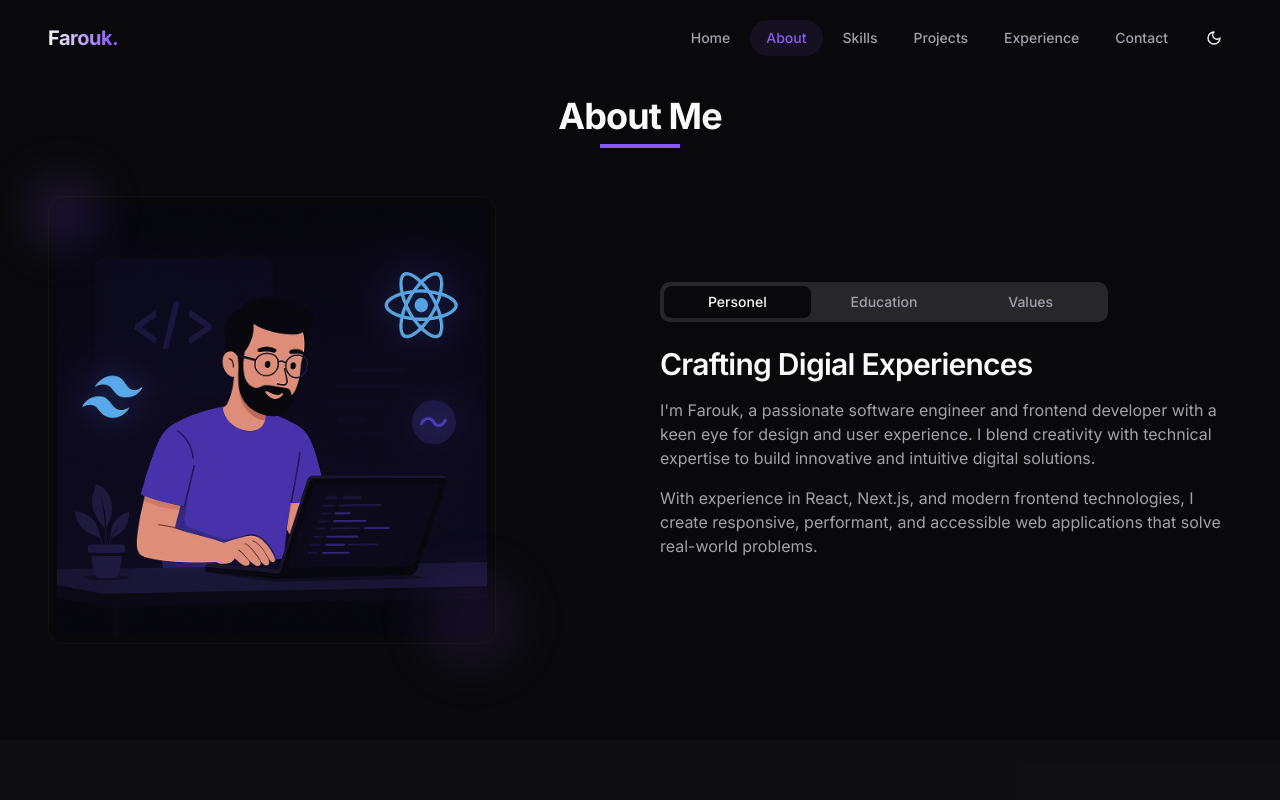
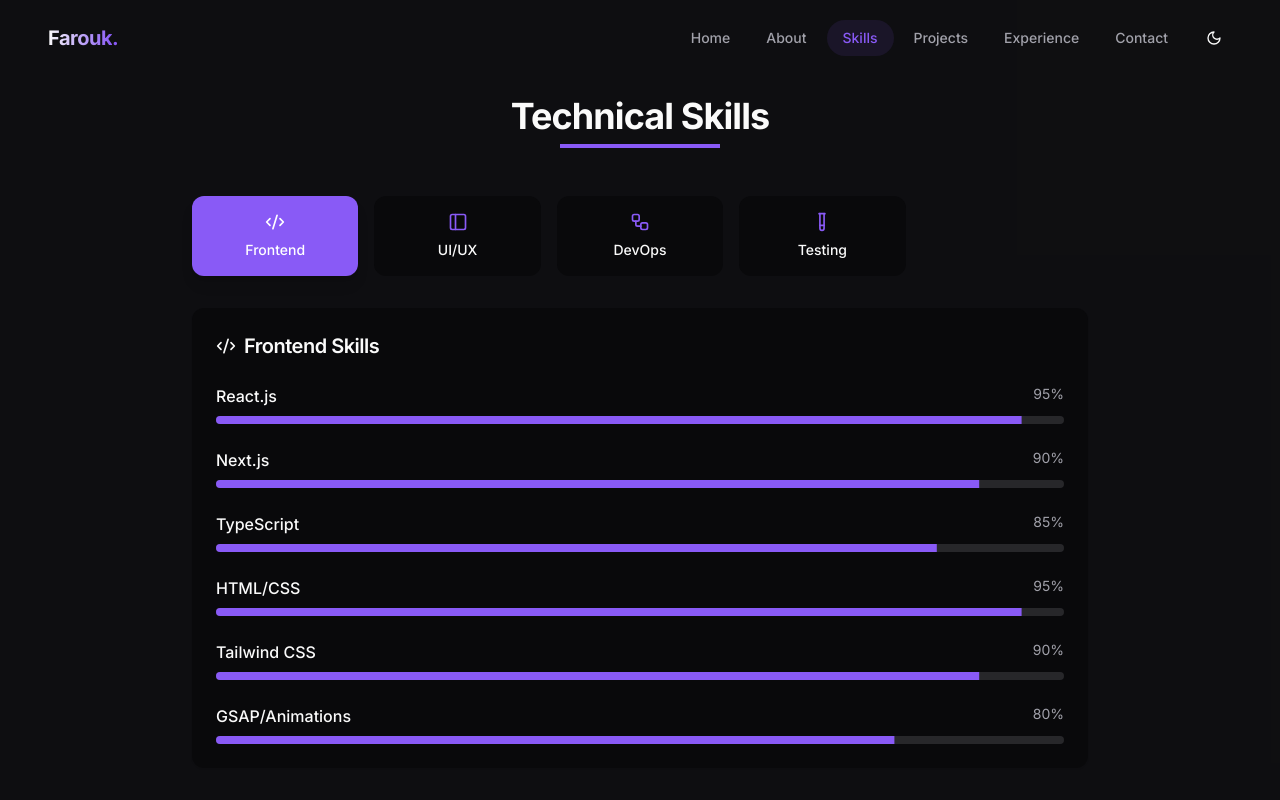
Before and after one commit to chamakhmakh/portfolio_pascal-main, a Next.js app: page / in a window 1280 px wide. Shown: the top 800 px of the page. Built offline with nearby package versions, Linux system fonts and the light colour scheme.

Commit message:
fix: comment out About component imports in page.tsx

```diff
--- a/src/app/page.tsx
+++ b/src/app/page.tsx
@@ -3,7 +3,7 @@
 import Footer from "@/component/layout/Footer";
 import Header from "@/component/layout/Header";
 import Preloader from "@/component/Preloader";
-import About from "@/component/sections/About";
+// import About from "@/component/sections/About";
 import Contact from "@/component/sections/Contact";
 import Experience from "@/component/sections/Experience";
 // import Hero from "@/component/sections/Hero";
@@ -30,7 +30,7 @@ export default function Home() {
             <Header />
             <main>
               {/* <Hero /> */}
-              <About />
+              {/* <About /> */}
               <Skills />
               <Projects />
               <Experience />
```
